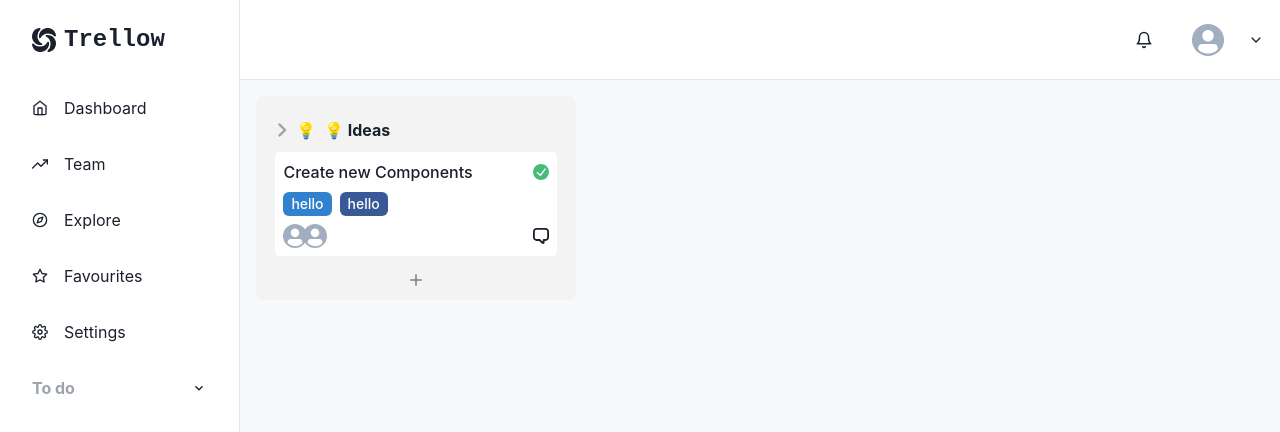
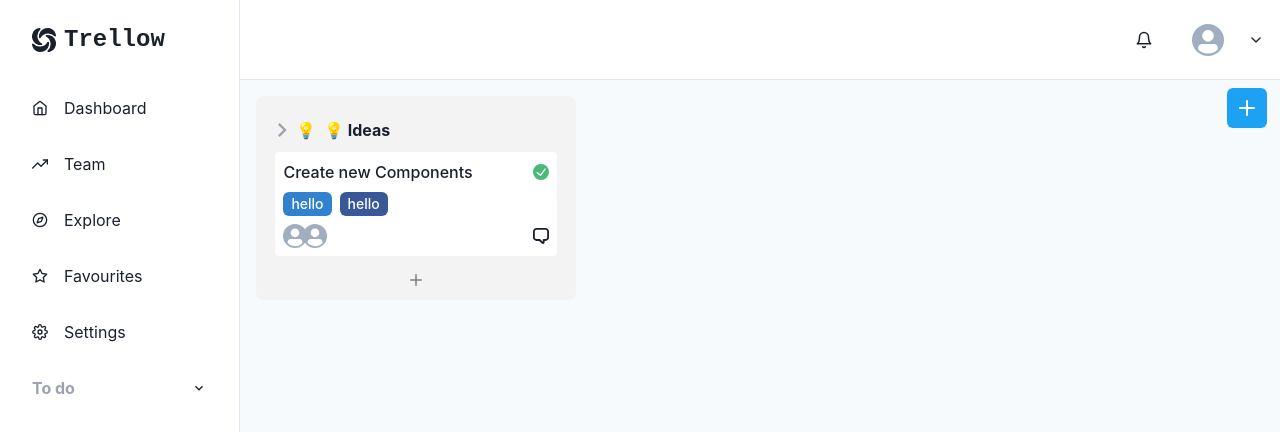
Before and after one commit to codeboysummer/goatstore, a React (Vite) app: page /dashboard in a window 1280 px wide. Shown: the top 432 px of the page. Built offline with nearby package versions, Linux system fonts and the light colour scheme; no server answers.

Commit message:
'creating input to add list title'

```diff
--- a/src/pages/Dashboard.jsx
+++ b/src/pages/Dashboard.jsx
@@ -1,9 +1,12 @@
-import React from "react";
+import { AddIcon, CheckIcon } from "@chakra-ui/icons";
+import { Box, Button, Flex, IconButton, Input, InputGroup, InputRightElement, useDisclosure } from "@chakra-ui/react";
+import React, { useState } from "react";
 import { useAuthState } from "react-firebase-hooks/auth";
 import { useNavigate } from "react-router-dom";
 import Layout from "../components/Layout";
 import TrelloCard from "../components/TrelloCard";
 import { auth } from "../firebase/firebase";
+import { useOutsideClick } from '@chakra-ui/react'
 
 const Dashboard = () => {
   const authstate = useAuthState(auth);
@@ -31,9 +34,50 @@ const Dashboard = () => {
   return (
     <Layout>
 
+      <Flex w={'100%'}  >
       <TrelloCard data={sampleData}/>
+
+    <CreateList>
+        <IconButton
+
+        pos={'fixed'} top={'11%'} right={'1%'} colorScheme={'twitter'} icon={<AddIcon />}/>
+
+
+    </CreateList>
+      </Flex>
     </Layout>
   );
 };
 
 export default Dashboard;
+
+function CreateList({children}){
+const [showInput, setshowInput] = useState(false)
+const ref = React.useRef()
+
+useOutsideClick({
+  ref: ref,
+  handler: () => setshowInput(false),
+})
+
+  return <>
+
+  <Box ref={ref}  onClick={()=>setshowInput(true)} >
+    {showInput?<Box  pos={'fixed'} top={'11%'} right={'1%'}  ref={ref}>
+    <InputGroup size='md'>
+      <Input
+        pr='5rem'
+        placeholder='title'
+      />
+      <InputRightElement width='4.5rem'>
+       <IconButton icon={<CheckIcon
+       />}/>
+      </InputRightElement>
+    </InputGroup>
+    </Box>:children}
+
+  </Box>
+
+  </>
+
+}
```
Also changed, not shown: 1 other file (tests, documents, lock files or other folders).
